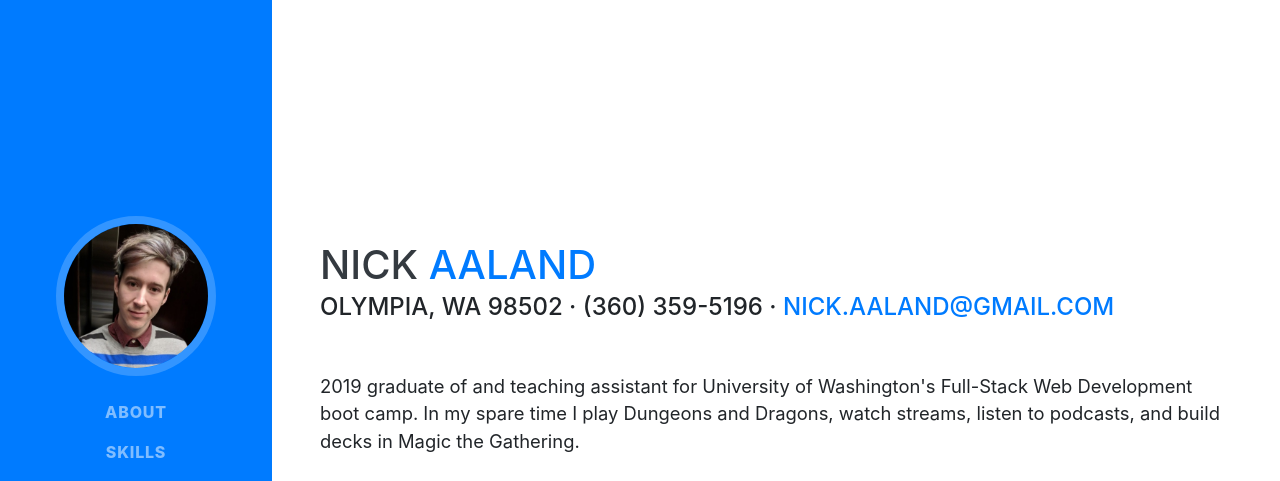
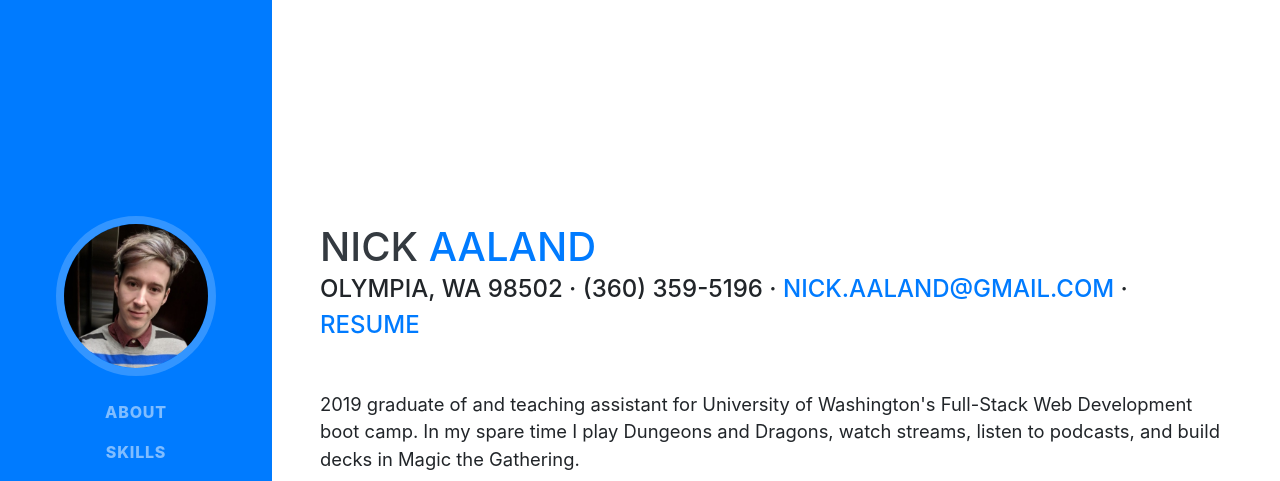
Before and after one commit to Nackles/nackles.github.io, a website with bundled scripts: page index.html in a window 1280 px wide. Shown: the top 481 px of the page. Built offline with nearby package versions, Linux system fonts and the light colour scheme; a web font is replaced by a local one.

Commit message:
added resume to profile

```diff
--- a/index.html
+++ b/index.html
@@ -91,7 +91,7 @@
           </h1>
           <div class="subheading mb-5">
             Olympia, WA 98502 · (360) 359-5196 ·
-            <a href="mailto:nick.aaland@gmail.com">nick.aaland@gmail.com</a>
+            <a href="mailto:nick.aaland@gmail.com">nick.aaland@gmail.com</a> · <a href="/pdf/NickAalandResume.pdf">Resume</a>
           </div>
           <p class="lead mb-5">
             2019 graduate of and teaching assistant for University of
```
Also changed, not shown: 1 other file.
